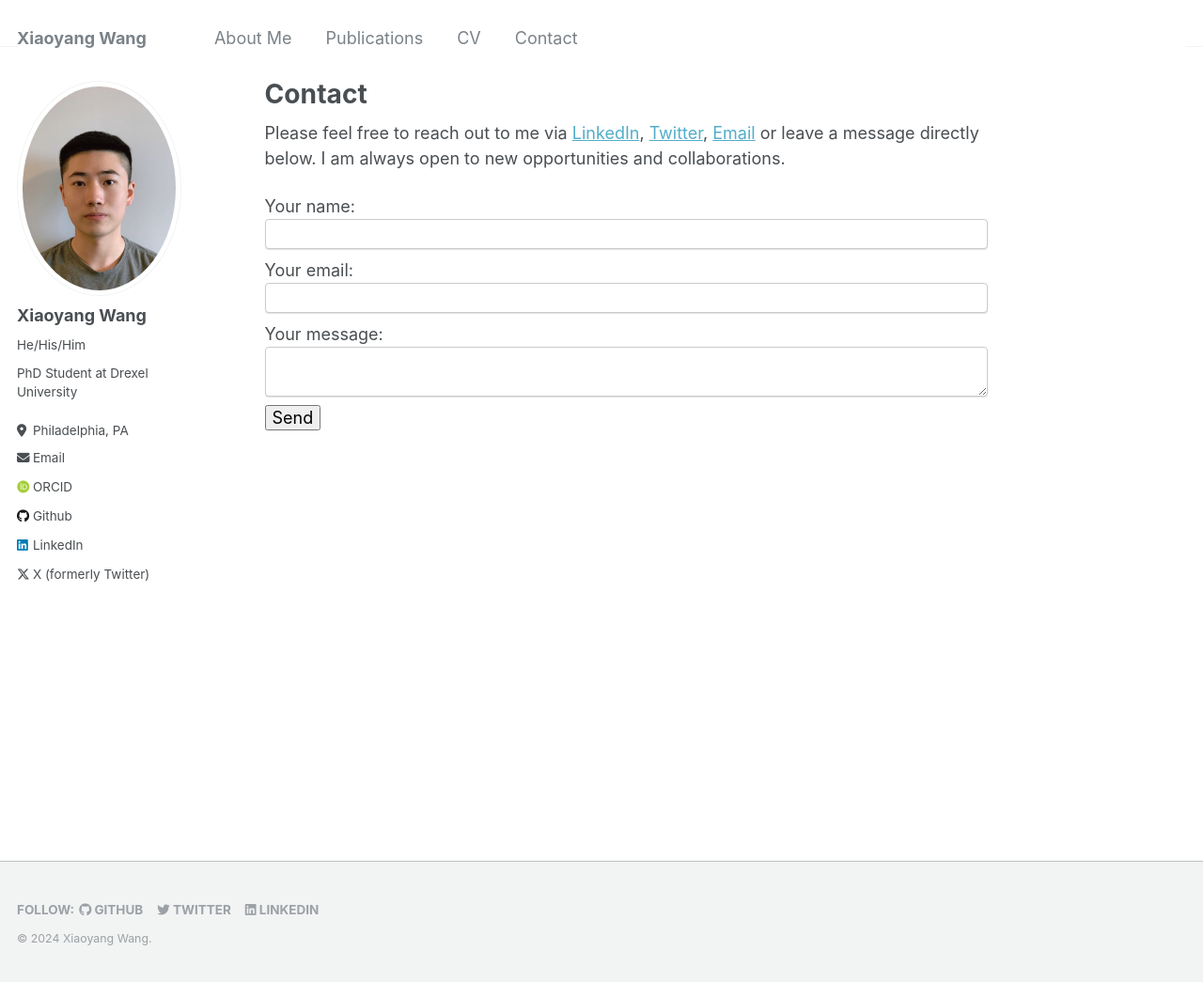
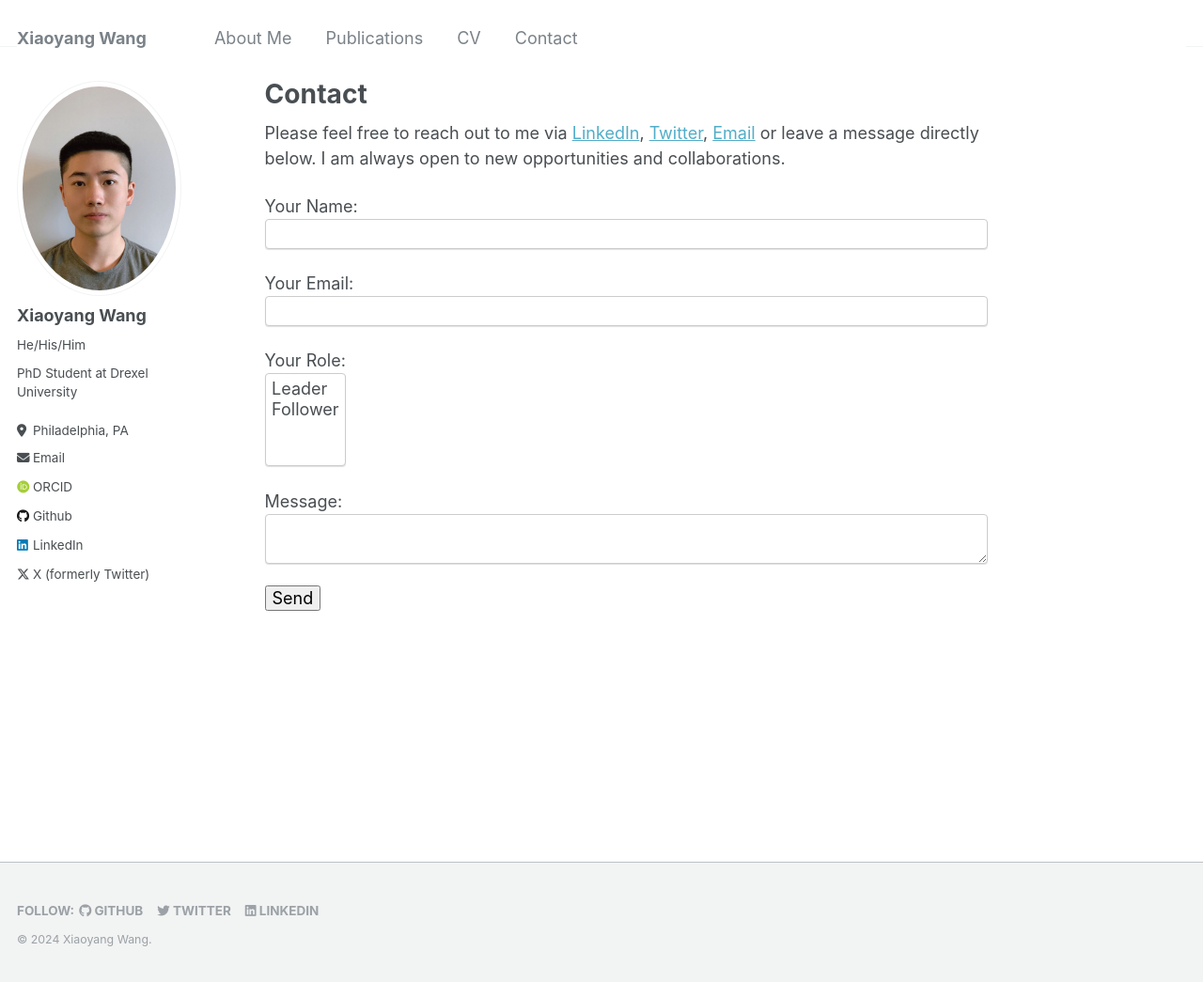
Before and after one commit to wangxiaoyang0412/wangxiaoyang.github.io, a Jekyll site: the page built from _pages/contact.md, in a window 1280 px wide and 1045 px high. Shown: the whole window at 94% size. Built offline with Jekyll 4.4.1, drawn with Linux system fonts in a browser that asks for light colours; some web fonts are replaced.

Commit message:
Add contact page

```diff
--- a/_pages/contact.md
+++ b/_pages/contact.md
@@ -7,15 +7,23 @@ author_profile: true
 
 Please feel free to reach out to me via [LinkedIn](https://www.linkedin.com/in/xiaoyang-wang-764780173/), [Twitter](https://twitter.com/SynchronizedAbe), [Email](mailto:xiw137@pitt.edu) or leave a message directly below. I am always open to new opportunities and collaborations.
 
-<form name="contact" method="POST" data-netlify="true">
-  <label>Your name:<br>
-    <input type="text" name="name" required>
-  </label>
-  <label>Your email:<br>
-    <input type="email" name="email" required>
-  </label>
-  <label>Your message:<br>
-    <textarea name="message" required></textarea>
-  </label>
-  <button type="submit">Send</button>
+<form name="contact" method="POST" netlify>
+  <p>
+    <label>Your Name: <input type="text" name="name" /></label>
+  </p>
+  <p>
+    <label>Your Email: <input type="email" name="email" /></label>
+  </p>
+  <p>
+    <label>Your Role: <select name="role[]" multiple>
+      <option value="leader">Leader</option>
+      <option value="follower">Follower</option>
+    </select></label>
+  </p>
+  <p>
+    <label>Message: <textarea name="message"></textarea></label>
+  </p>
+  <p>
+    <button type="submit">Send</button>
+  </p>
 </form>
```
